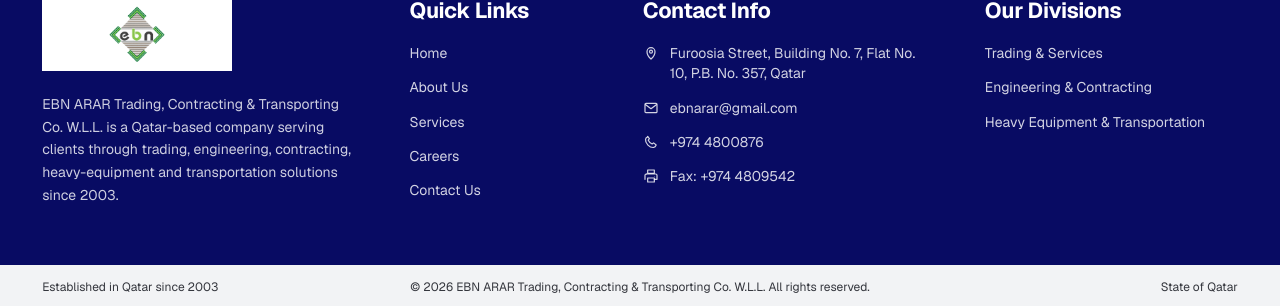
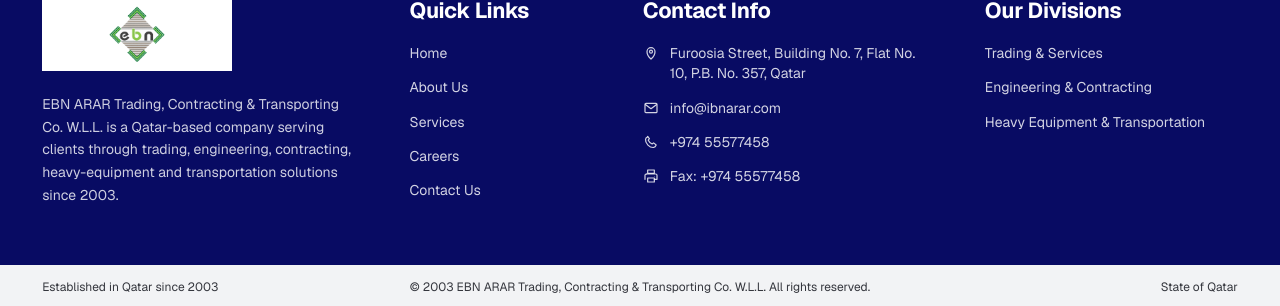
Before and after one commit to Shijastk/ibnarar, a Next.js app: page / in a window 1280 px wide. Shown: the part 5207-5513 px from the top of the page. Built offline with nearby package versions, Linux system fonts and the light colour scheme.

Commit message:
Update footer branding and contact information

```diff
--- a/components/footer/footer.tsx
+++ b/components/footer/footer.tsx
@@ -60,8 +60,8 @@
     <footer className={styles.footer}>
       <div className={styles.main}>
         <div className={styles.brandColumn}>
-          <Link href="/" className={styles.brand} aria-label="IBN ARAR home">
-            <Image src={logo} alt="IBN ARAR" className={styles.logo} priority={false} />
+          <Link href="/" className={styles.brand} aria-label="EBN ARAR home">
+            <Image src={logo} alt="EBN ARAR" className={styles.logo} priority={false} />
           </Link>
           <p>
             EBN ARAR Trading, Contracting &amp; Transporting Co. W.L.L. is a Qatar-based company serving clients through trading, engineering, contracting, heavy-equipment and transportation solutions since 2003.
@@ -84,17 +84,17 @@
               <PinIcon />
               <span>Furoosia Street, Building No. 7, Flat No. 10, P.B. No. 357, Qatar</span>
             </div>
-            <a className={styles.contactItem} href="mailto:ebnarar@gmail.com">
+            <a className={styles.contactItem} href="mailto:info@ebnarar.com">
               <MailIcon />
-              <span>ebnarar@gmail.com</span>
+              <span>info@ibnarar.com</span>
             </a>
             <a className={styles.contactItem} href="tel:+9744800876">
               <PhoneIcon />
-              <span>+974 4800876</span>
+              <span>+974 55577458</span>
             </a>
             <div className={styles.contactItem}>
               <FaxIcon />
-              <span>Fax: +974 4809542</span>
+              <span>Fax: +974 55577458</span>
             </div>
           </div>
         </div>
@@ -111,7 +111,7 @@
 
       <div className={styles.bottomBar}>
         <span>Established in Qatar since 2003</span>
-        <span>© {new Date().getFullYear()} EBN ARAR Trading, Contracting &amp; Transporting Co. W.L.L. All rights reserved.</span>
+        <span>© 2003 EBN ARAR Trading, Contracting &amp; Transporting Co. W.L.L. All rights reserved.</span>
         <span>State of Qatar</span>
       </div>
     </footer>
```
